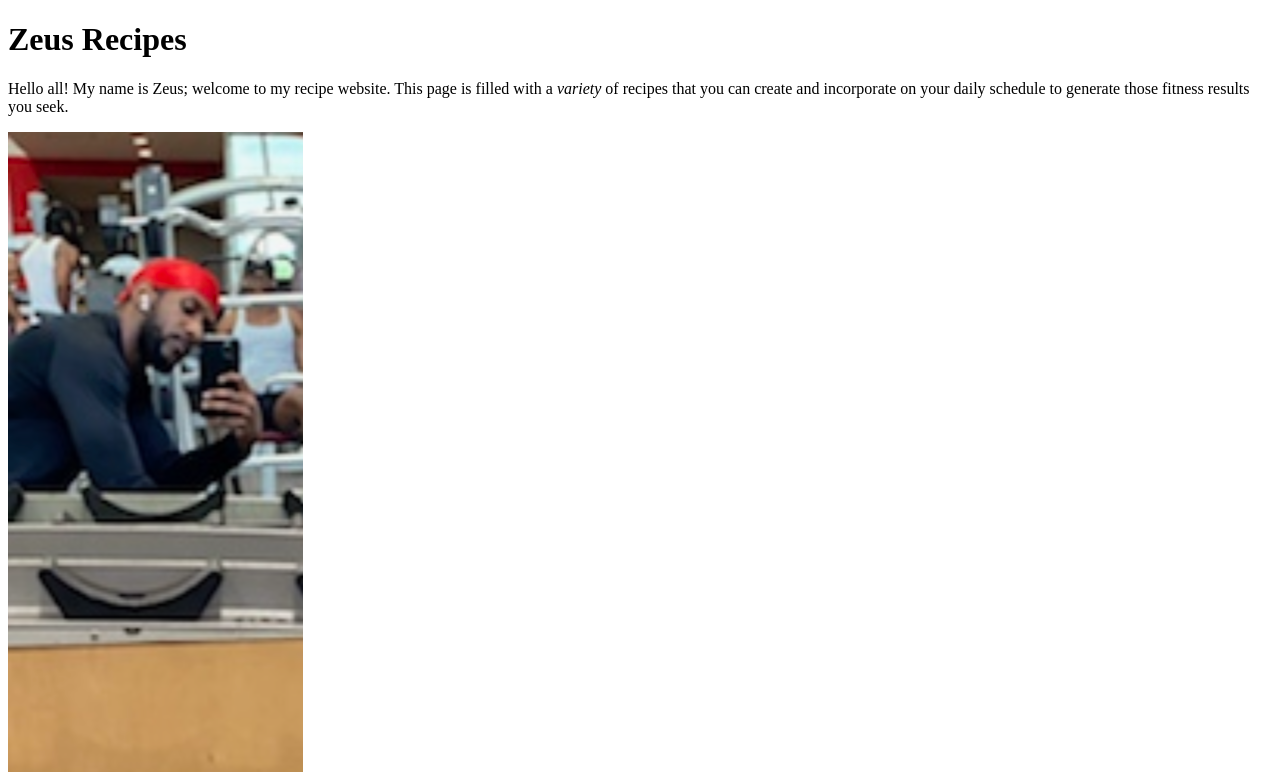
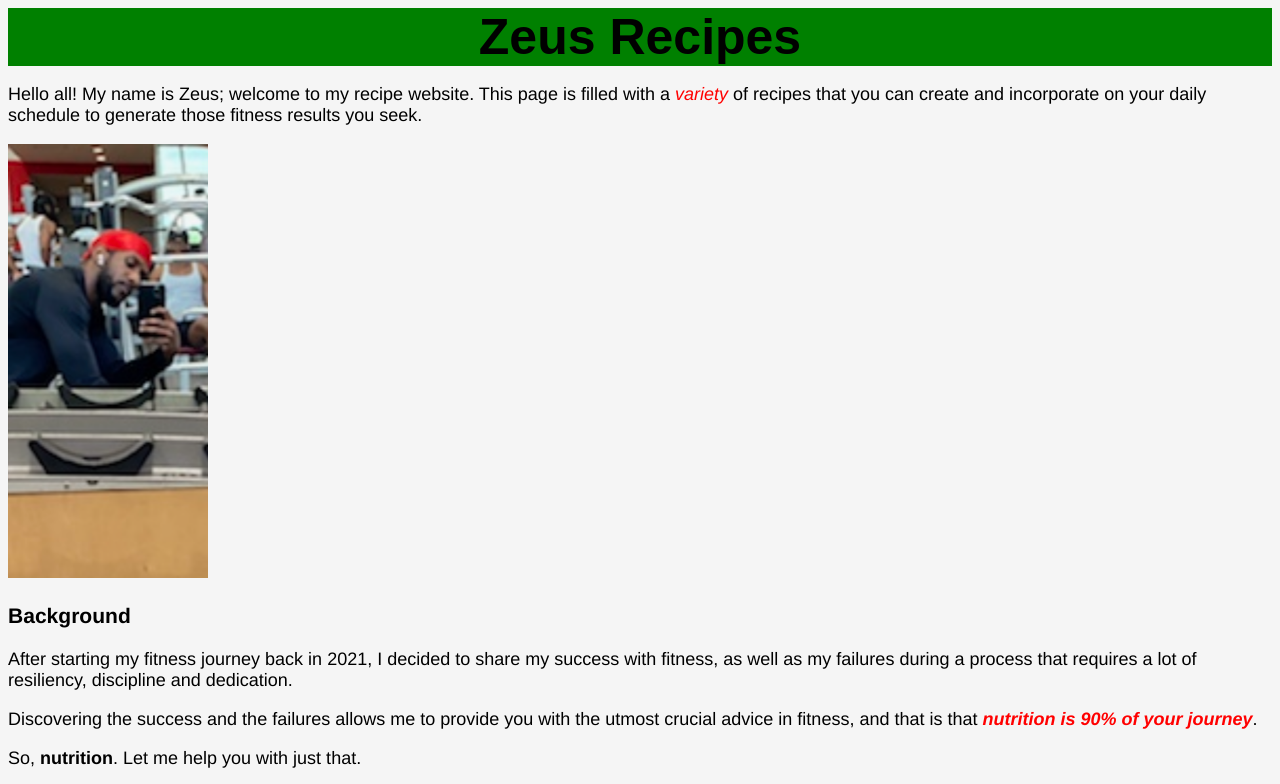
Before and after one commit to JPFi/Odin-Recipes, a plain HTML site: page index.html in a window 1280 px wide. Shown: the top 784 px of the page. Drawn offline with Linux system fonts and the light colour scheme.

Commit message:
../index.html

```diff
--- a/index.html
+++ b/index.html
@@ -3,10 +3,11 @@
     <head>
         <meta charset="UTF-8">
         <title>Odin Recipes Working Project</title>
+        <link rel="stylesheet" href="style.css">
+        <div id="text">Zeus Recipes</div>
     </head>
 
     <body>
-        <h1>Zeus Recipes</h1>
 
         <p>Hello all! My name is Zeus; welcome to my recipe website. This page is filled with a <em>variety</em> of recipes that you can create
             and incorporate on your daily schedule to generate those fitness results you seek. </p>
--- /dev/null
+++ b/style.css
@@ -0,0 +1,27 @@
+#text {
+    color: black;
+    background-color: green;
+    font-size: 50px;
+    font-weight: bold;
+    text-align: center;
+    font-family: Arial, Helvetica, sans-serif
+}
+
+body {
+    font-family: 'Franklin Gothic Medium', 'Arial Narrow', Arial, sans-serif;
+    font-size: 18px;
+    background-color: whitesmoke;
+}
+
+em {
+    color: red;
+}
+
+ul {
+    font-weight: 400px;
+}
+
+img {
+    height: auto;
+    width: 200px;
+}
```
